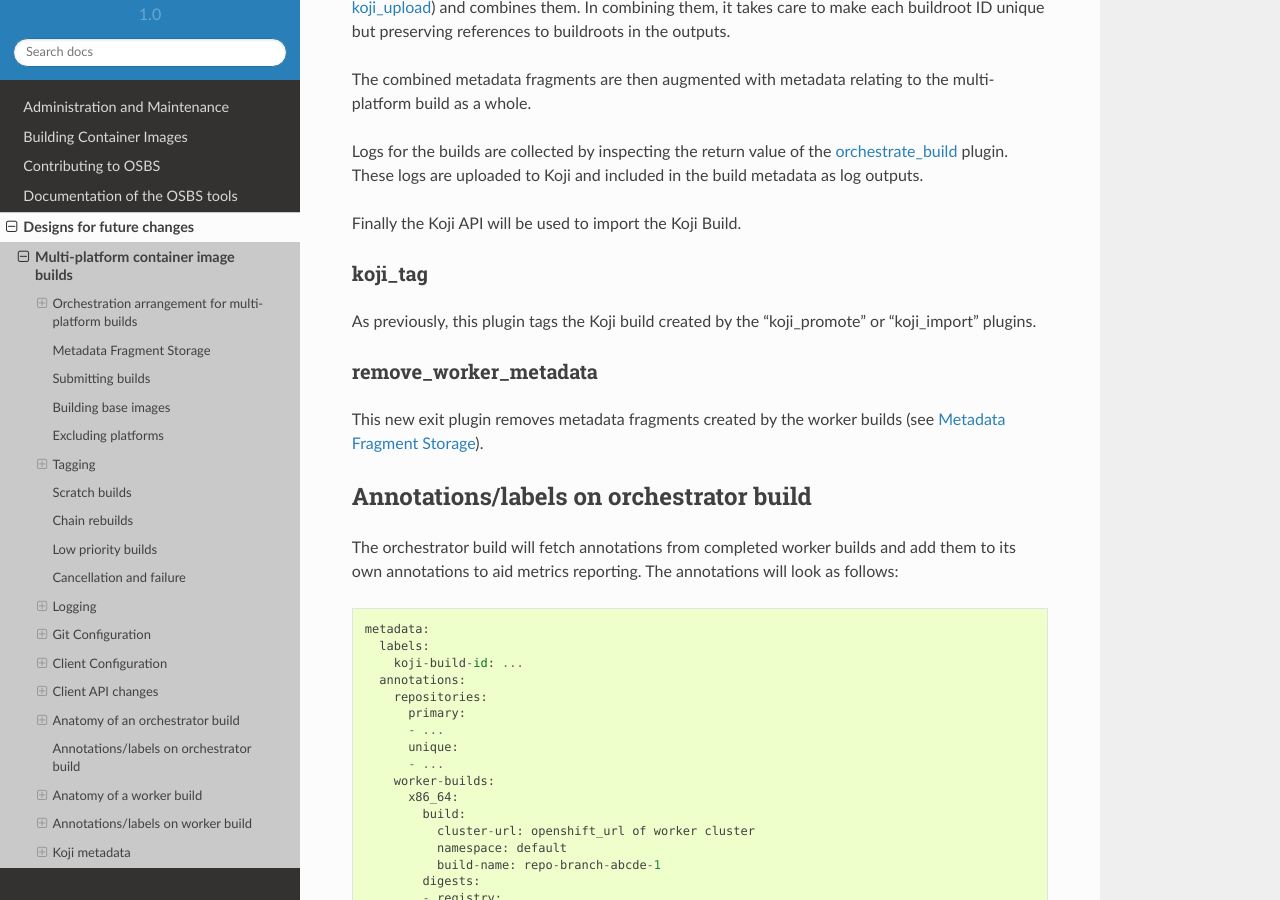
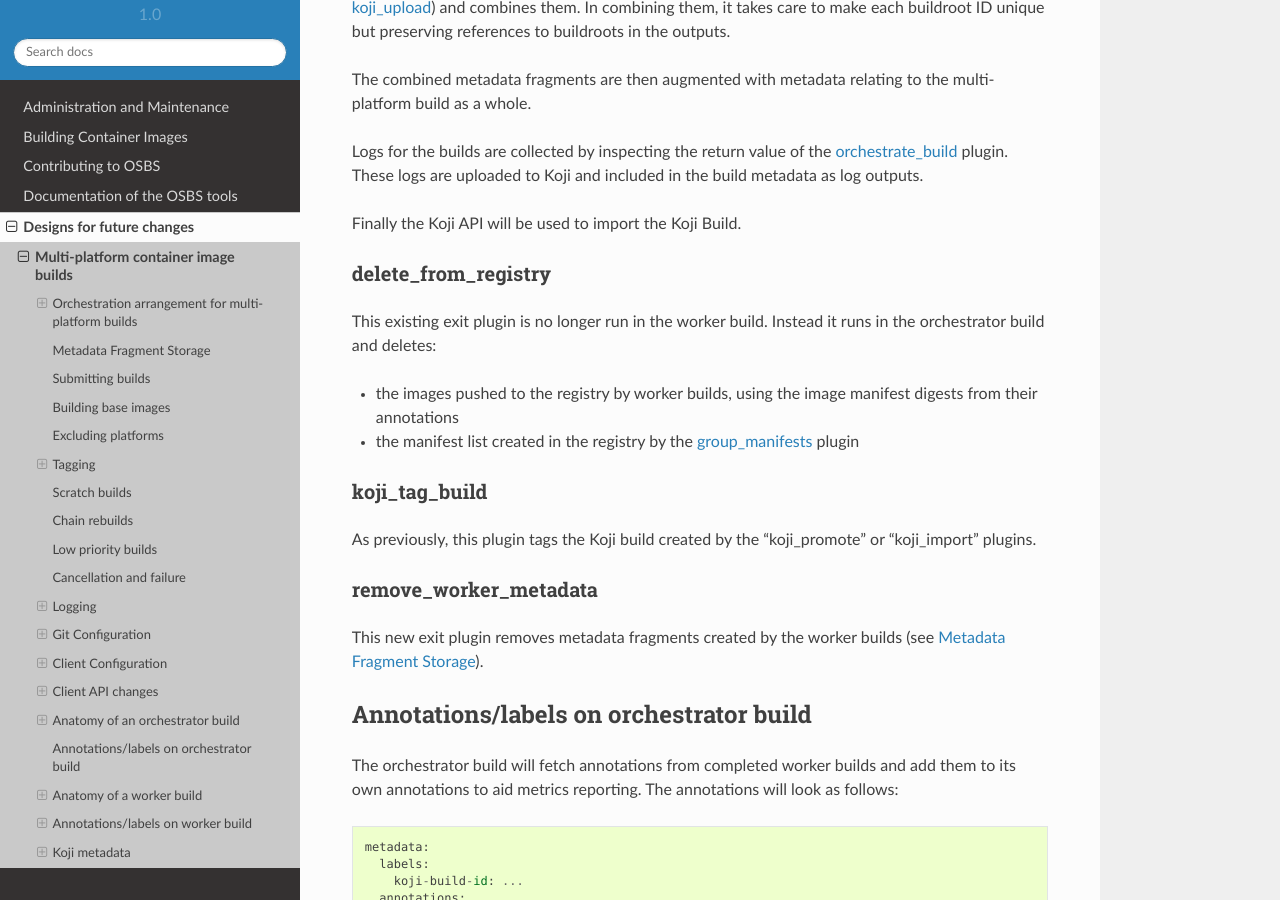
Before and after one commit to containerbuildsystem/osbs-docs, a Sphinx documentation site: the page built from docs/multiarch.rst, in a window 1280 px wide and 900 px high, scrolled down 16872 px. Built offline with Sphinx 7.4.7 and the Read the Docs theme 2.0.0, drawn with Linux system fonts in a browser that asks for light colours.

Commit message:
Describe delete_from_registry changes
Signed-off-by: Tim Waugh <twaugh@redhat.com>

```diff
--- a/docs/multiarch.rst
+++ b/docs/multiarch.rst
@@ -935,7 +935,7 @@ However, if any worker build failed, or the build was cancelled, this
 plugin should instead remove the "v1" images from the Pulp repository.
 
 koji_import
-~~~~~~~~~~~~
+~~~~~~~~~~~
 
 This new exit plugin replaces koji_promote. No longer responsible for
 uploading the image tar archives (see `koji_upload`_), this plugin
@@ -955,8 +955,20 @@ included in the build metadata as log outputs.
 
 Finally the Koji API will be used to import the Koji Build.
 
-koji_tag
-~~~~~~~~
+delete_from_registry
+~~~~~~~~~~~~~~~~~~~~
+
+This existing exit plugin is no longer run in the worker
+build. Instead it runs in the orchestrator build and deletes:
+
+- the images pushed to the registry by worker builds, using the image
+  manifest digests from their annotations
+
+- the manifest list created in the registry by the `group_manifests`_
+  plugin
+
+koji_tag_build
+~~~~~~~~~~~~~~
 
 As previously, this plugin tags the Koji build created by the
 "koji_promote" or "koji_import" plugins.
```
